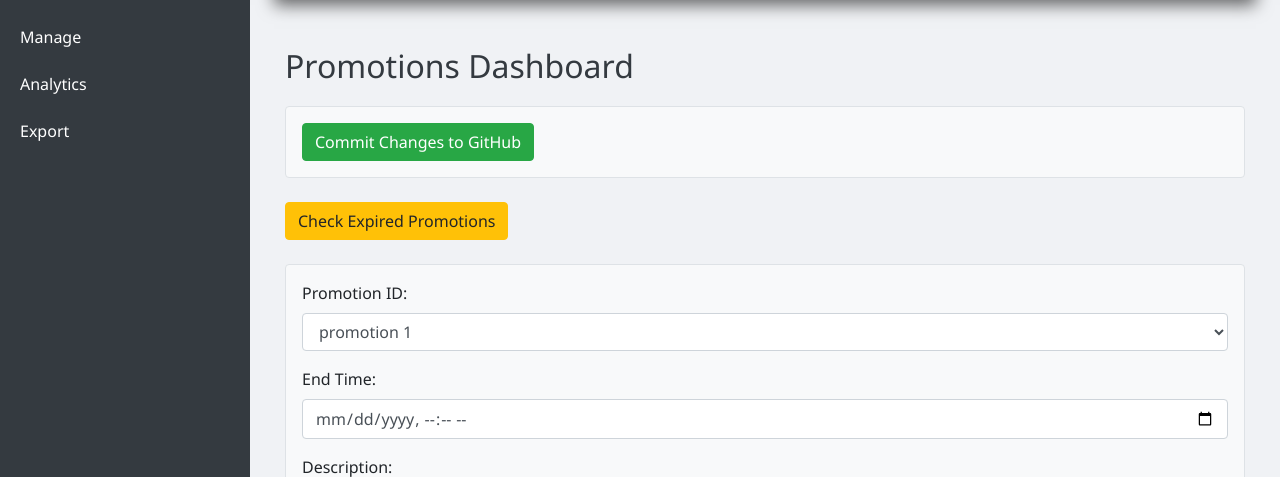
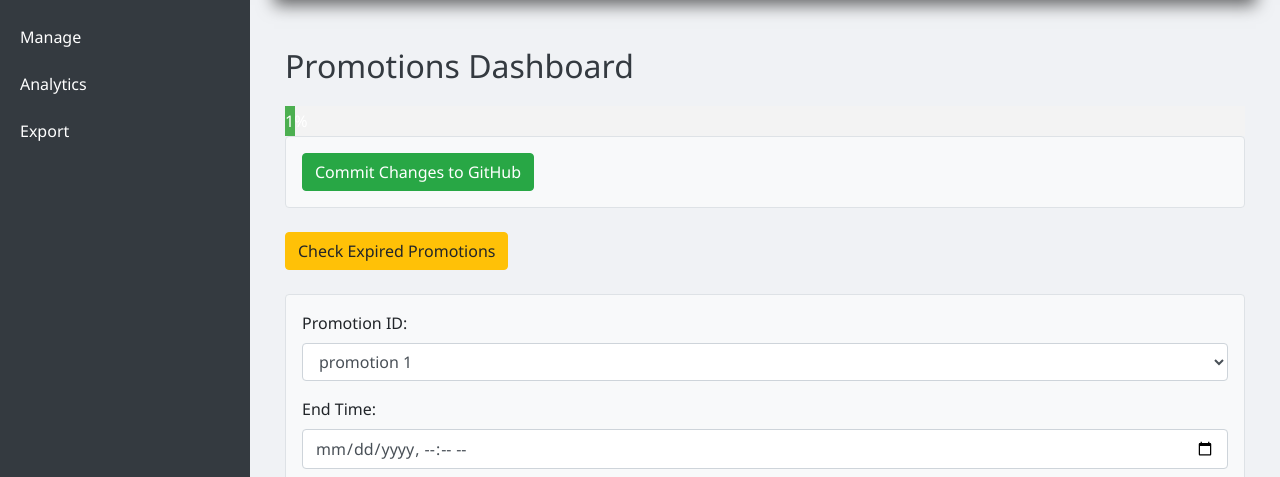
Before and after one commit to pttpos/map_ptt, a PHP site: page /manage.php in a window 1280 px wide. Shown: the part 93-570 px from the top of the page. Run offline with PHP 8.4, Linux system fonts and the light colour scheme; some libraries are stand-ins or nearby versions.

Commit message:
Updated all files in directory 2024-07-10 17:32:54

```diff
--- a/manage.php
+++ b/manage.php
@@ -443,6 +443,22 @@ $expiration_status_json = json_encode([$active_count, $expired_count]);
             color: orange;
         }
     </style>
+    <style>
+    .progress-container {
+        width: 100%;
+        background-color: #f3f3f3;
+    }
+
+    .progress-bar {
+        width: 1%;
+        height: 30px;
+        background-color: #4caf50;
+        text-align: center;
+        line-height: 30px;
+        color: white;
+    }
+</style>
+
 </head>
 
 <body>
@@ -511,8 +527,12 @@ $expiration_status_json = json_encode([$active_count, $expired_count]);
                         <?php echo implode('<br>', $messages); ?>
                     </div>
                 <?php endif; ?>
+                <div class="progress-container hidden" id="progressContainer">
+    <div class="progress-bar" id="progressBar">1%</div>
+</div>
+
 <!-- Commit Button Form -->
-                <form action="commit_git.php" method="post" class="mb-4 p-3 border rounded shadow-sm bg-light">
+<form id="commitForm" action="commit_git.php" method="post" class="mb-4 p-3 border rounded shadow-sm bg-light">
     <input type="hidden" name="commit_changes" value="1">
     <button type="submit" class="btn btn-success">Commit Changes to GitHub</button>
 </form>
@@ -523,6 +543,50 @@ $expiration_status_json = json_encode([$active_count, $expired_count]);
         <?php echo htmlspecialchars($_GET['message']); ?>
     </div>
 <?php endif; ?>
+
+<script>
+    document.getElementById('commitForm').addEventListener('submit', function(event) {
+        event.preventDefault();
+        var progressBar = document.getElementById('progressBar');
+        var progressContainer = document.getElementById('progressContainer');
+        progressContainer.classList.remove('hidden');
+        var width = 1;
+
+        // Simulate the loading progress
+        var interval = setInterval(function() {
+            if (width >= 100) {
+                clearInterval(interval);
+            } else {
+                width++;
+                progressBar.style.width = width + '%';
+                progressBar.innerHTML = width + '%';
+            }
+        }, 100); // Simulate loading duration
+
+        // Submit the form via AJAX
+        var formData = new FormData(document.getElementById('commitForm'));
+        var xhr = new XMLHttpRequest();
+        xhr.open('POST', 'commit_git.php', true);
+
+        xhr.onload = function() {
+            if (xhr.status === 200) {
+                var response = JSON.parse(xhr.responseText);
+                progressBar.style.width = '100%';
+                progressBar.innerHTML = '100%';
+                if (response.status === 'success') {
+                    alert('Changes committed to GitHub successfully.');
+                } else {
+                    alert('No changes detected, nothing to commit.');
+                }
+            } else {
+                alert('An error occurred while committing changes.');
+            }
+            progressContainer.classList.add('hidden');
+        };
+
+        xhr.send(formData);
+    });
+</script>
 
                 <button class="btn btn-warning mb-4" id="checkExpiredPromotionsBtn">Check Expired Promotions</button>
 
```
Lines whose indentation alone changed are shown as unchanged.
